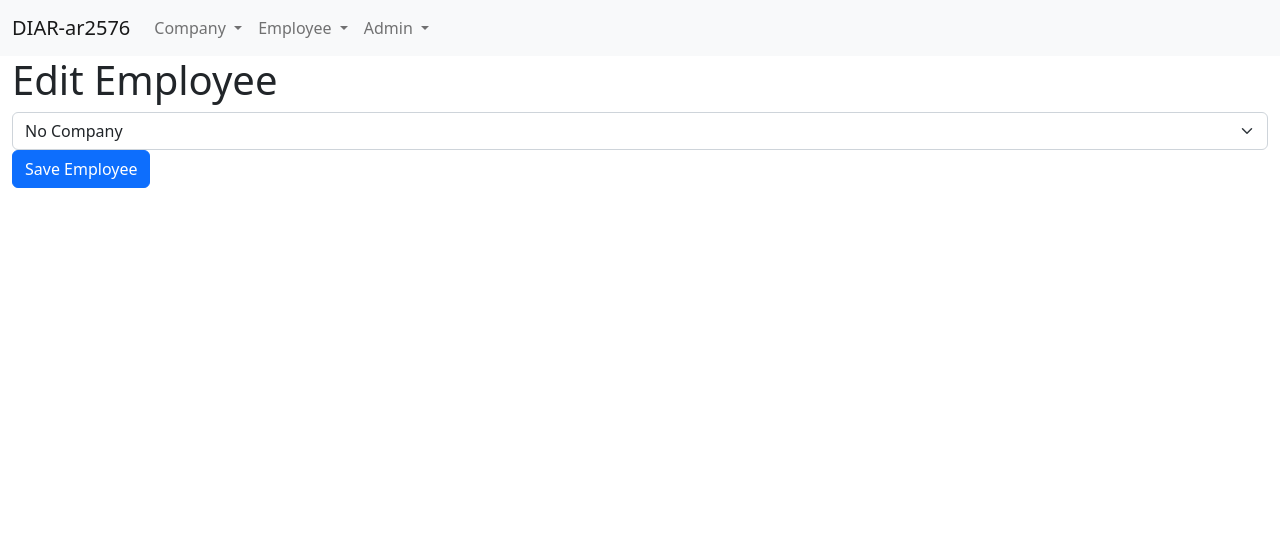
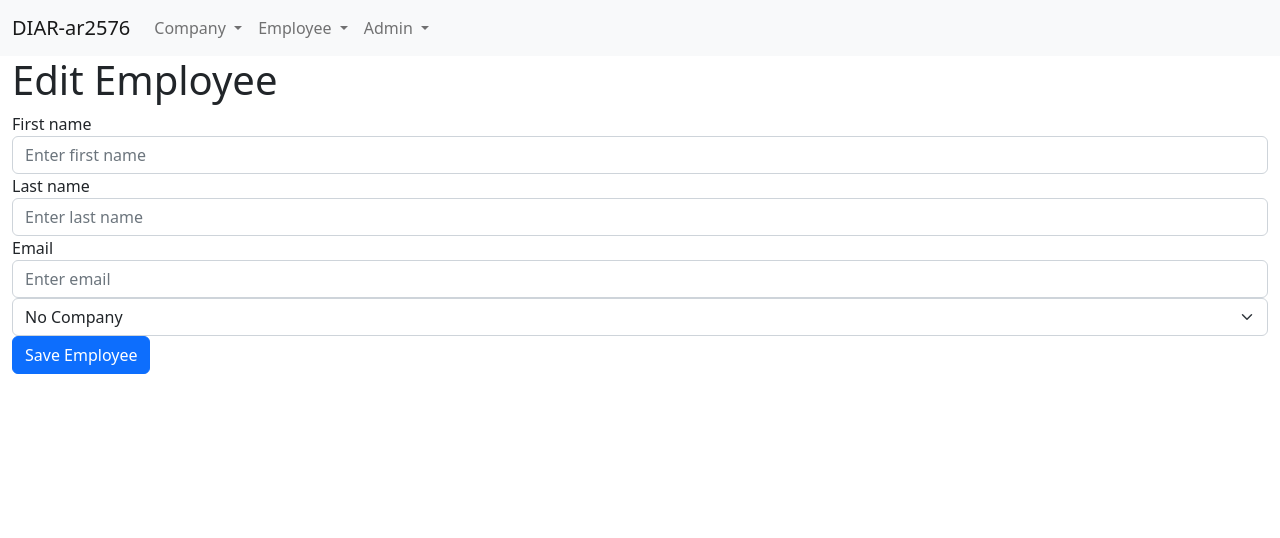
Before and after one commit to AaqibRafiulla/IS601-007, a Flask app: template BusinessManagement/templates/edit_employee.html in a window 1280 px wide. Shown: the top 538 px of the page. Run offline with Flask 2, Linux system fonts and the light colour scheme; the template is opened without the code that fills it, so the values that code supplies are empty.

Commit message:
added code to edit_employee.html file

```diff
--- a/BusinessManagement/templates/edit_employee.html
+++ b/BusinessManagement/templates/edit_employee.html
@@ -12,6 +12,19 @@
             email
             and prefill the fields with loaded employee data
             #}
+            {# Generated fields for first_name, last_name, email - Aaqib Rafiulla, ar2576, Dec 3, 2022 #}
+            <div class="form-group">
+                <label for="first name">First name</label>
+                <input type="text" class="form-control" id="first name"  placeholder="Enter first name" name="first_name" value="{{row.first_name}}">
+              </div>
+              <div class="form-group">
+                <label for="last name">Last name</label>
+                <input type="text" class="form-control" id="last name"  placeholder="Enter last name" name="last_name" value="{{row.last_name}}">
+              </div>
+              <div class="form-group">
+                <label for="email">Email</label>
+                <input type="email" class="form-control" id="email"  placeholder="Enter email" name="email" value="{{row.email}}">
+              </div>
             {# use the below for company selection #}
             {% include "company_dropdown.html" %}
             <input type="submit" class="btn btn-primary" value="Save Employee" />
```
